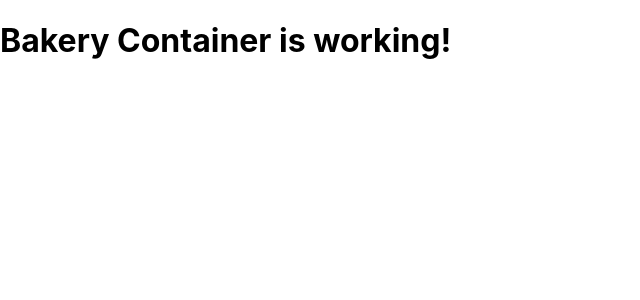
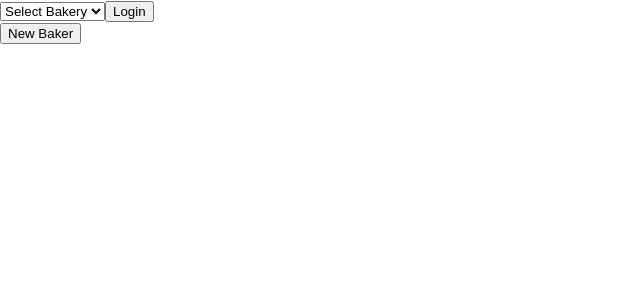
Before and after one commit to r-pal/More_Than_U_Can_Chew, a React (Create React App) app in the folder Client/more-than-you-can-chew/: page /bakeries in a window 1280 px wide. Shown: the top 300 px of the page, without its empty margins (0-640 px from the left). Built offline with nearby package versions, Linux system fonts and the light colour scheme.

Commit message:
newExisting

```diff
--- /dev/null
+++ b/Client/more-than-you-can-chew/src/components/bakeries/BakeryNewExisting.js
@@ -0,0 +1,33 @@
+import React from "react";
+import {Link} from 'react-router-dom';
+
+
+const BakeryNewExisting = () => {
+
+    const handleSubmit = () => {
+        return null
+    }
+
+    const handleBakery= () => {
+        return null
+    }
+
+    return (
+        <div className="BakeryNewExisting">
+        <form onSubmit={handleSubmit}>
+            <select name="bakery" onchange={handleBakery} defaultValue="select-bakery">
+                <option disabled value="select-bakery">Select Bakery</option>
+                {/* put in list of bakeries */}
+            </select>
+            <button type="submit">Login</button>
+        </form>
+        <Link to={"bakeries/new"}><button type="button">New Baker</button></Link>
+        </div>
+    )
+
+
+
+}
+
+
+export default BakeryNewExisting;
--- a/Client/more-than-you-can-chew/src/containers/BakeryContainer.js
+++ b/Client/more-than-you-can-chew/src/containers/BakeryContainer.js
@@ -1,10 +1,11 @@
 import React from 'react';
+import BakeryNewExisting from '../components/bakeries/BakeryNewExisting';
 
 const BakeryContainer = () => {
 
     return(
         <>
-        <h1>Bakery Container is working!</h1>
+        <BakeryNewExisting />
         </>
     )
 }
```
